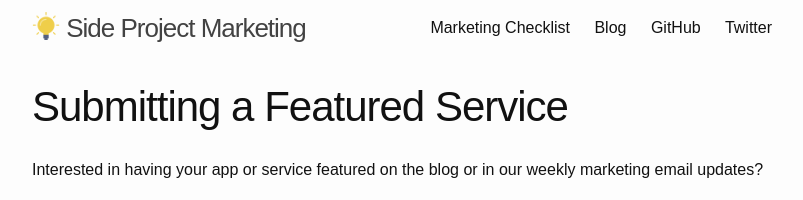
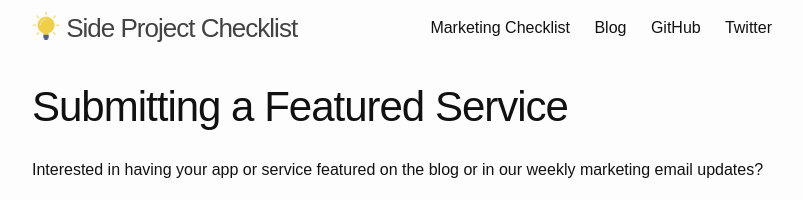
Before and after one commit to draftdev/startup-marketing-checklist, a Jekyll site: the page built from featured.md, in a window 1280 px wide. Shown: the top 200 px of the page, without its empty margins (238-1041 px from the left). Built offline with Jekyll 4.4.1, drawn with Linux system fonts in a browser that asks for light colours.

Commit message:
Updating title: Side Project Checklist

```diff
--- a/_config.yml
+++ b/_config.yml
@@ -1,8 +1,8 @@
-title: Side Project Marketing
+title: Side Project Checklist
 email: marketing@portablecto.com
 author: Karl Hughes
 description: > # this means to ignore newlines until "baseurl:"
-  A comprehensive, chronologically ordered list of marketing tactics and ideas you can try with
+  A comprehensive, chronologically ordered checklist of marketing tactics and ideas you can try with
   your next side project.
 baseurl: "/"
 url: "https://www.sideprojectchecklist.com"
```
Also changed, not shown: README.md.
